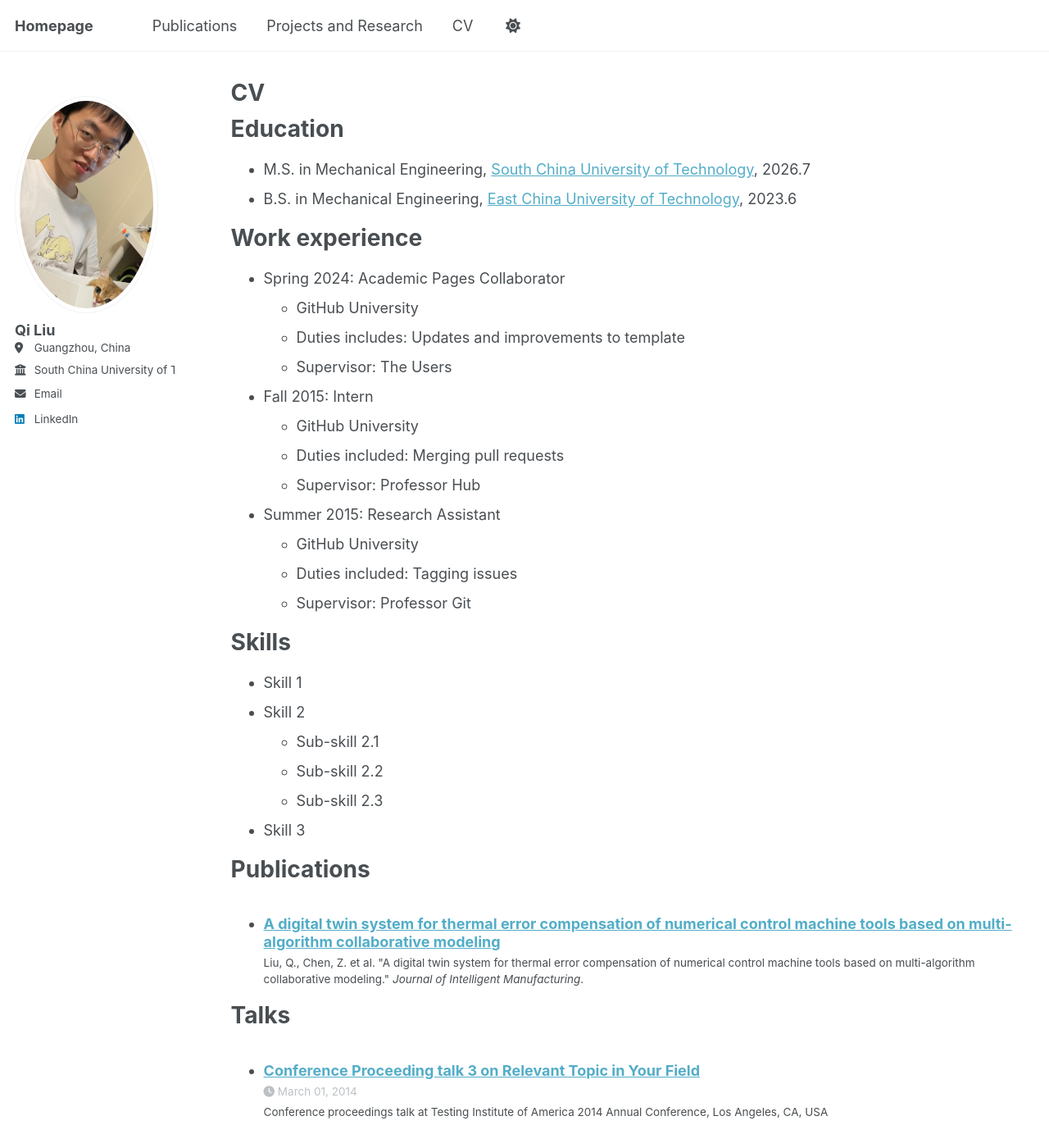
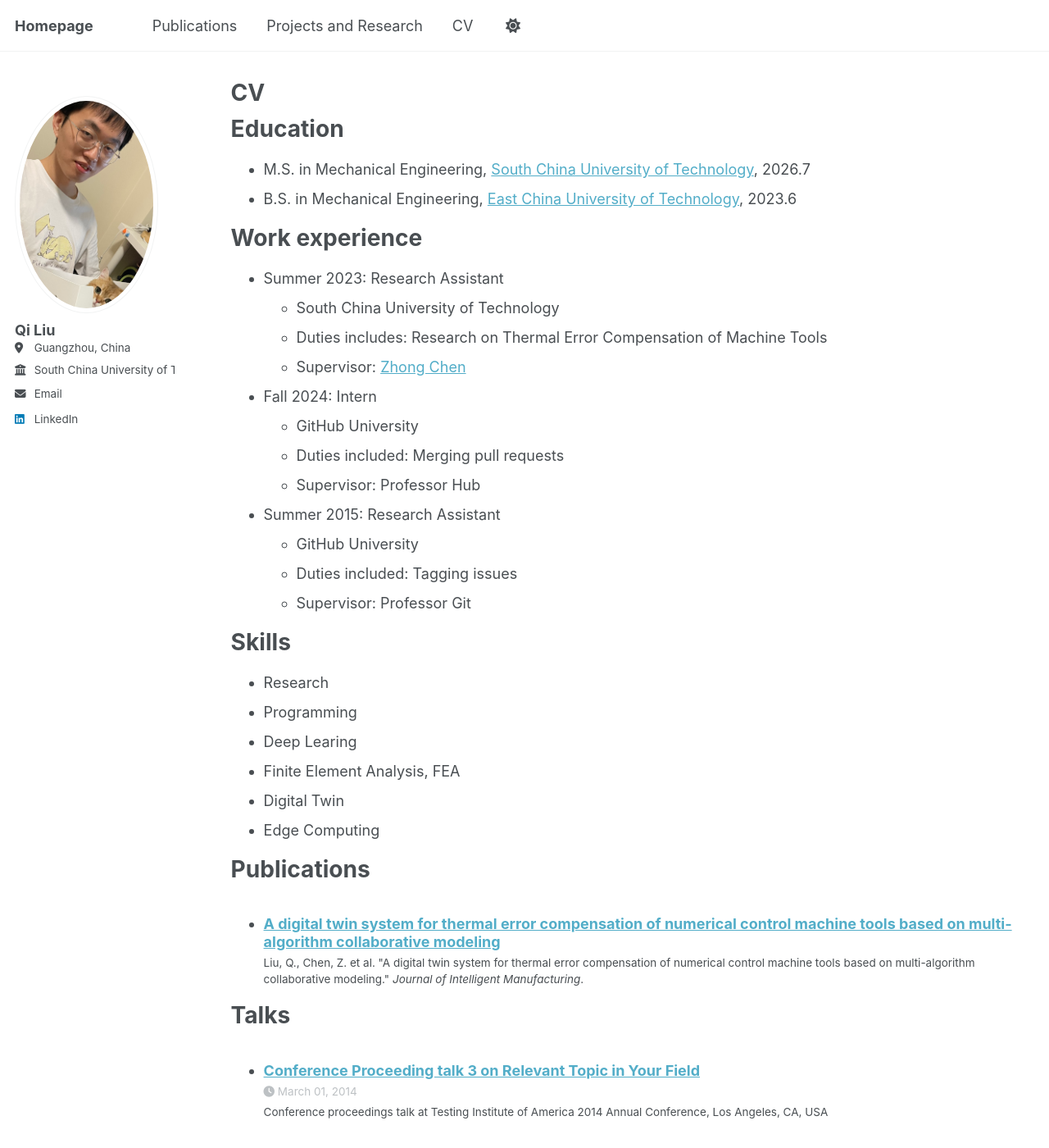
Before and after one commit to qiliu0701/qiliu0701.github.io, a Jekyll site: the page built from _pages/cv.md, in a window 1280 px wide and 1400 px high. Shown: the whole window at 82% size. Built offline with Jekyll 4.4.1, drawn with Linux system fonts in a browser that asks for light colours; a script that is not in the unit is left out.

Commit message:
Update cv.md

```diff
--- a/_pages/cv.md
+++ b/_pages/cv.md
@@ -16,12 +16,12 @@ Education
 
 Work experience
 ======
-* Spring 2024: Academic Pages Collaborator
-  * GitHub University
-  * Duties includes: Updates and improvements to template
-  * Supervisor: The Users
+* Summer 2023: Research Assistant
+  * South China University of Technology
+  * Duties includes: Research on Thermal Error Compensation of Machine Tools
+  * Supervisor: [Zhong Chen](https://scholar.google.com/citations?view_op=list_works&hl=zh-CN&hl=zh-CN&user=w7uswTQAAAAJ)
 
-* Fall 2015: Intern
+* Fall 2024: Intern
   * GitHub University
   * Duties included: Merging pull requests
   * Supervisor: Professor Hub
@@ -33,12 +33,12 @@ Work experience
 
 Skills
 ======
-* Skill 1
-* Skill 2
-  * Sub-skill 2.1
-  * Sub-skill 2.2
-  * Sub-skill 2.3
-* Skill 3
+* Research
+* Programming
+* Deep Learing
+* Finite Element Analysis, FEA
+* Digital Twin
+* Edge Computing
 
 Publications
 ======
```
